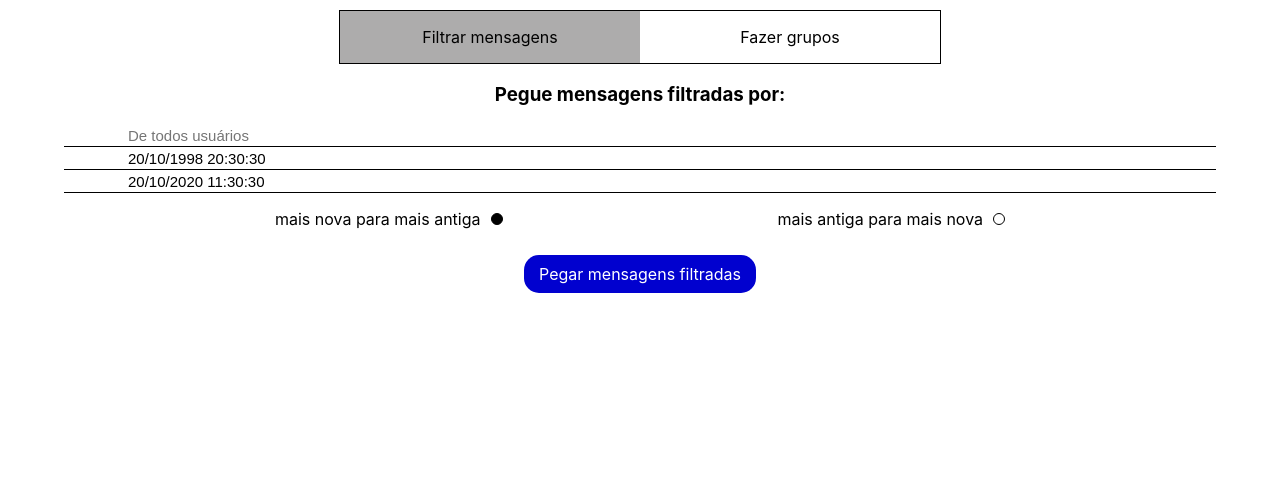
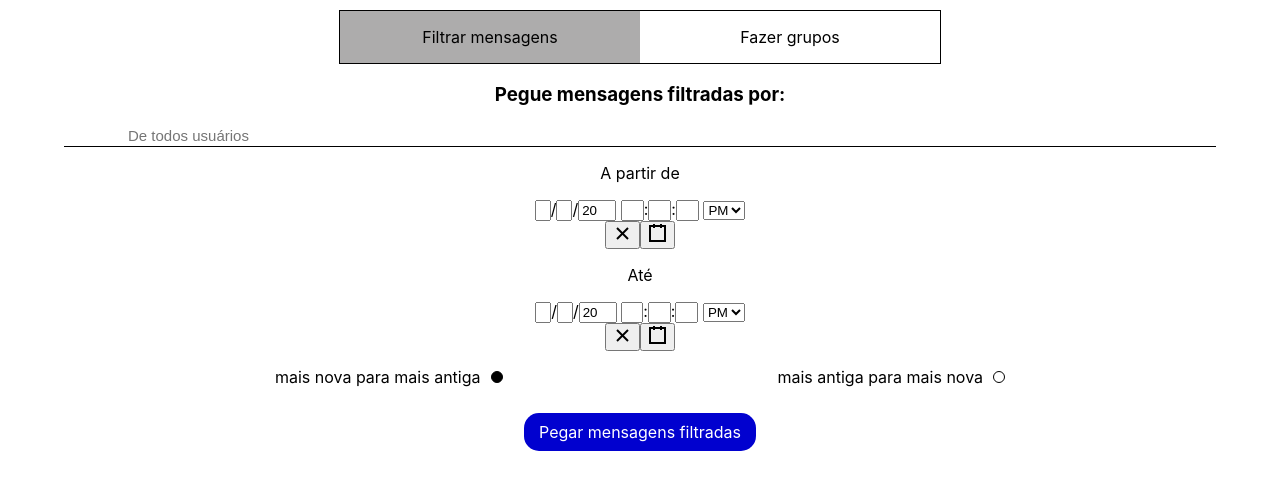
Before and after one commit to vitorcodesalittle/formare-challenge, a React (Create React App) app in the folder client/: page /consultant in a window 1280 px wide. Shown: the top 490 px of the page. Built offline with nearby package versions, Linux system fonts and the light colour scheme.

Commit message:
add DateTimePicker

```diff
--- a/client/package.json
+++ b/client/package.json
@@ -9,6 +9,7 @@
     "js-cookie": "^2.2.1",
     "querystring": "^0.2.0",
     "react": "^16.13.1",
+    "react-datetime-picker": "^3.0.2",
     "react-dom": "^16.13.1",
     "react-redux": "^7.2.0",
     "react-router": "^5.1.2",
--- a/client/src/components/ConsultantView/FilterMessages/index.js
+++ b/client/src/components/ConsultantView/FilterMessages/index.js
@@ -5,6 +5,7 @@ import Button from '../../UI/Button';
 import Checkbox from '../../UI/Checkbox';
 import SearchSelector from './SearchSelector';
 import { Message } from '../../ChatView/Chat'
+import DateTimePicker from 'react-datetime-picker';
 
 const FilterMessages = function({handleGetFilteredMessages,
   handleSearchUser,
@@ -33,17 +34,11 @@ const FilterMessages = function({handleGetFilteredMessages,
       selectedUser={selectedUser}
       opened={searchOpened}/>
     }
+      <p>A partir de </p>
+      <DateTimePicker maxDetail="second" onChange={date => {props.resetMessages(); props.handleChangeBeginDateFilter(date)}} value={beginDateFilter}/>
+      <p>Até</p>
+      <DateTimePicker maxDetail="second" onChange={date => {props.resetMessages(); props.handleChangeEndDateFilter(date)}} value={endDateFilter}/>
 
-
-      <Input  type='text'
-        placeholder="DD/MM/AAAA hh:mm:ss"
-        value={beginDateFilter}
-        onChange={e => {props.handleChangeBeginDateFilter(e.target.value); props.resetMessages()}}/>
-      <Input
-        type='text'
-        placeholder="DD/MM/AAAA hh:mm:ss"
-        value={endDateFilter}
-        onChange={e => {props.handleChangeEndDateFilter(e.target.value); props.resetMessages()}}/>
       <div style={{ display: 'flex', flexDirection: 'row', justifyContent: 'space-evenly'}}>
         <Checkbox value="mais nova para mais antiga" selected={order === 'asc'} onCheck={() => {props.handleChangeOrder('asc'); props.resetMessages(); }}/>
         <Checkbox value="mais antiga para mais nova" selected={order === 'des'} onCheck={() => {props.handleChangeOrder('des'); props.resetMessages(); }}/>
--- a/client/src/components/ConsultantView/index.js
+++ b/client/src/components/ConsultantView/index.js
@@ -11,8 +11,8 @@ const ConsultantView = function (props) {
 
   const [ usernameFilter, setUsernameFilter ] = useState('');
   const [ selectedUser, setSelectedUser ] = useState(null);
-  const [ beginDateFilter, setBeginDateFilter ] = useState('20/10/1998 20:30:30');
-  const [ endDateFilter, setEndDateFilter ] = useState('20/10/2020 11:30:30');
+  const [ beginDateFilter, setBeginDateFilter ] = useState(new Date(new Date().setHours(new Date().getHours() - 1)));
+  const [ endDateFilter, setEndDateFilter ] = useState(new Date());
   const [ order, setOrder ] = useState('asc') // asc : mais nova pra mais antiga --- des : mais antiga pra mais nova'
 
   const [ usersBatchSize , setUsersBatchSize ] = useState('117');
@@ -25,61 +25,13 @@ const ConsultantView = function (props) {
     return () => {}
   }, [props])
 
-  const getDateParts = (dateString) => {
-    let dateObj = {}
-    let parts = dateString.split(' ');
-    console.log(parts);
-    if (parts.length > 0) {
-      let date = parts[0];
-      let dateParts = date.split('/');
-      if (dateParts < 3) {
-        console.log(dateString + ' é inválida')
-        return false;
-      }
-      dateObj.AAAA = dateParts[2];
-      dateObj.MM = dateParts[1];
-      dateObj.DD = dateParts[0]
-    }
-
-    if (parts.length > 1) {
-      let time = parts[1];
-      let timeParts = time.split(':');
-      if (timeParts.length > 0) {
-        dateObj.hh = timeParts[0]
-      } else {
-        dateObj.hh = '0';
-      }
-      if (timeParts.length > 1) {
-        dateObj.mm = timeParts[1];
-      } else {
-        dateObj.mm = '0'
-      }
-      if (timeParts.length > 2) {
-        dateObj.ss = timeParts[2];
-      } else {
-        dateObj.ss = '0';
-      }
-    } else {
-      dateObj = { ...dateObj, hh: '0', mm: '0', ss: '0'}
-    }
-
-    let newDateObj = {}
-    Object.keys(dateObj).map(key => {
-      newDateObj[key] = parseInt(dateObj[key])
-    })
-
-    return newDateObj;
-  }
-
   const handleGetFilteredMessages = () => {
     let beginDate, endDate, userId, first = 'newer';
     if (beginDateFilter) {
-      let beginDateObj = getDateParts(beginDateFilter);
-      beginDate = getDateObject(beginDateObj.AAAA, beginDateObj.MM, beginDateObj.DD, beginDateObj.hh, beginDateObj.mm, beginDateObj.ss);
+      beginDate = beginDateFilter
     }
     if (endDateFilter) {
-      let endDateObj = getDateParts(endDateFilter);
-      endDate = getDateObject(endDateObj.AAAA, endDateObj.MM, endDateObj.DD, endDateObj.hh, endDateObj.mm, endDateObj.ss);
+      endDate = endDateFilter;
     }
     if (selectedUser) {
       userId = selectedUser._id // GET USER ID BY SEARCHING
```
Also changed, not shown: 1 other file (tests, documents, lock files or other folders).
